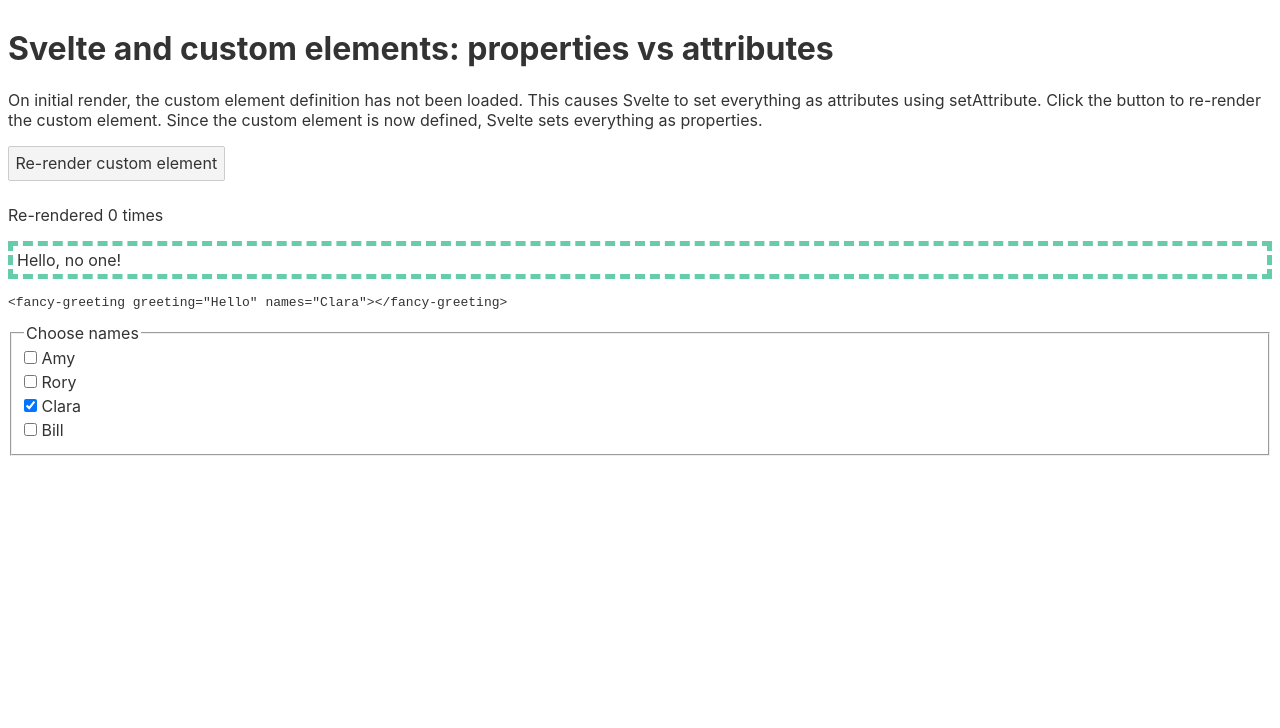
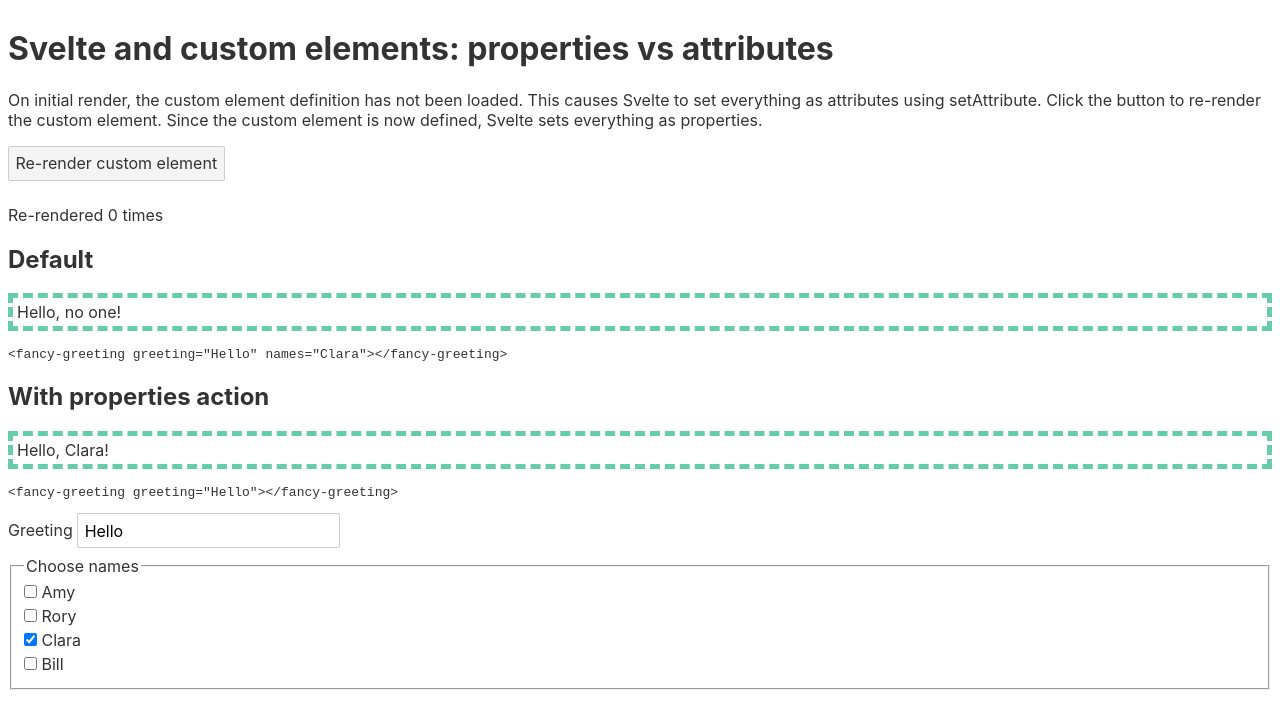
Before and after one commit to geoffrich/svelte-custom-elements, a Svelte app: page / in a window 1280 px wide. Shown: the top 728 px of the page. Built offline with nearby package versions, Linux system fonts and the light colour scheme.

Commit message:
Add properties action and displayHTML component

```diff
--- a/src/App.svelte
+++ b/src/App.svelte
@@ -1,19 +1,28 @@
 <script>
-  setTimeout(loadCustomElementDefinition, 500);
+	import DisplayHTML from './DisplayHTML.svelte';
+
+	setTimeout(() => import('./fancy-greeting'), 500);
 
 	let names = ['Amy', 'Rory', 'Clara', 'Bill'];
 	let selectedNames = ['Clara'];
+	let greeting = 'Hello';
 	let counter = 0;
 
-  let element;
-  let elementHtml = '';
+	function setProperties(node, properties) {
+		const applyProperties = () => {
+			Object.entries(properties).forEach(([k, v]) => {
+				node[k] = v;
+			});
+		};
 
-  function getOuterHtml(node) {
-    elementHtml = node.outerHTML;
+		applyProperties();
+
+		return {
+			update(updatedProperties) {
+				properties = updatedProperties;
+				applyProperties();
 			}
-
-  function loadCustomElementDefinition() {
-    import('./fancy-greeting');
+		};
 	}
 </script>
 
@@ -31,16 +40,17 @@
 	<p>Re-rendered {counter} times</p>
 
 	{#key counter}
-    <fancy-greeting
-      greeting={'Hello'}
-      bind:this={element}
-      names={selectedNames}
-      use:getOuterHtml
-    />
+		<h2>Default</h2>
+		<DisplayHTML>
+			<fancy-greeting {greeting} names={selectedNames} />
+		</DisplayHTML>
+		<h2>With properties action</h2>
+		<DisplayHTML>
+			<fancy-greeting {greeting} use:setProperties={{ names: selectedNames }} />
+		</DisplayHTML>
 	{/key}
 
-  <pre>{elementHtml}</pre>
-
+	<label>Greeting <input type="text" bind:value={greeting} /></label>
 	<fieldset>
 		<legend>Choose names</legend>
 		{#each names as name}
@@ -51,9 +61,3 @@
 		{/each}
 	</fieldset>
 </main>
-
-<style>
-  pre {
-    white-space: pre-wrap;
-  }
-</style>
--- /dev/null
+++ b/src/DisplayHTML.svelte
@@ -0,0 +1,18 @@
+<script>
+	let elementHTML = '';
+
+	function getHTML(node) {
+		elementHTML = node.innerHTML;
+	}
+</script>
+
+<div use:getHTML>
+	<slot />
+</div>
+<pre>{elementHTML}</pre>
+
+<style>
+	pre {
+		white-space: pre-wrap;
+	}
+</style>
```
Lines whose indentation alone changed are shown as unchanged.
